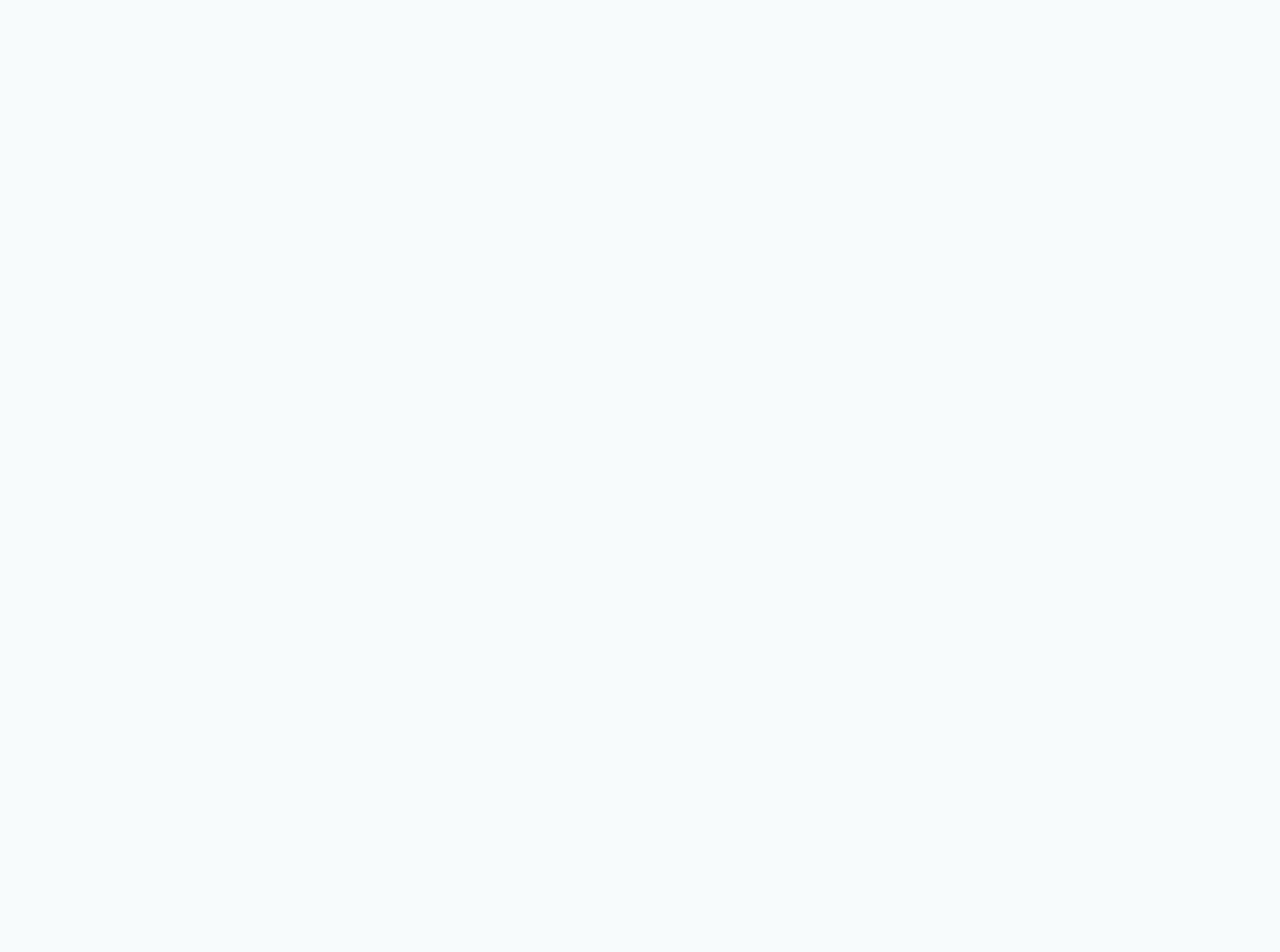
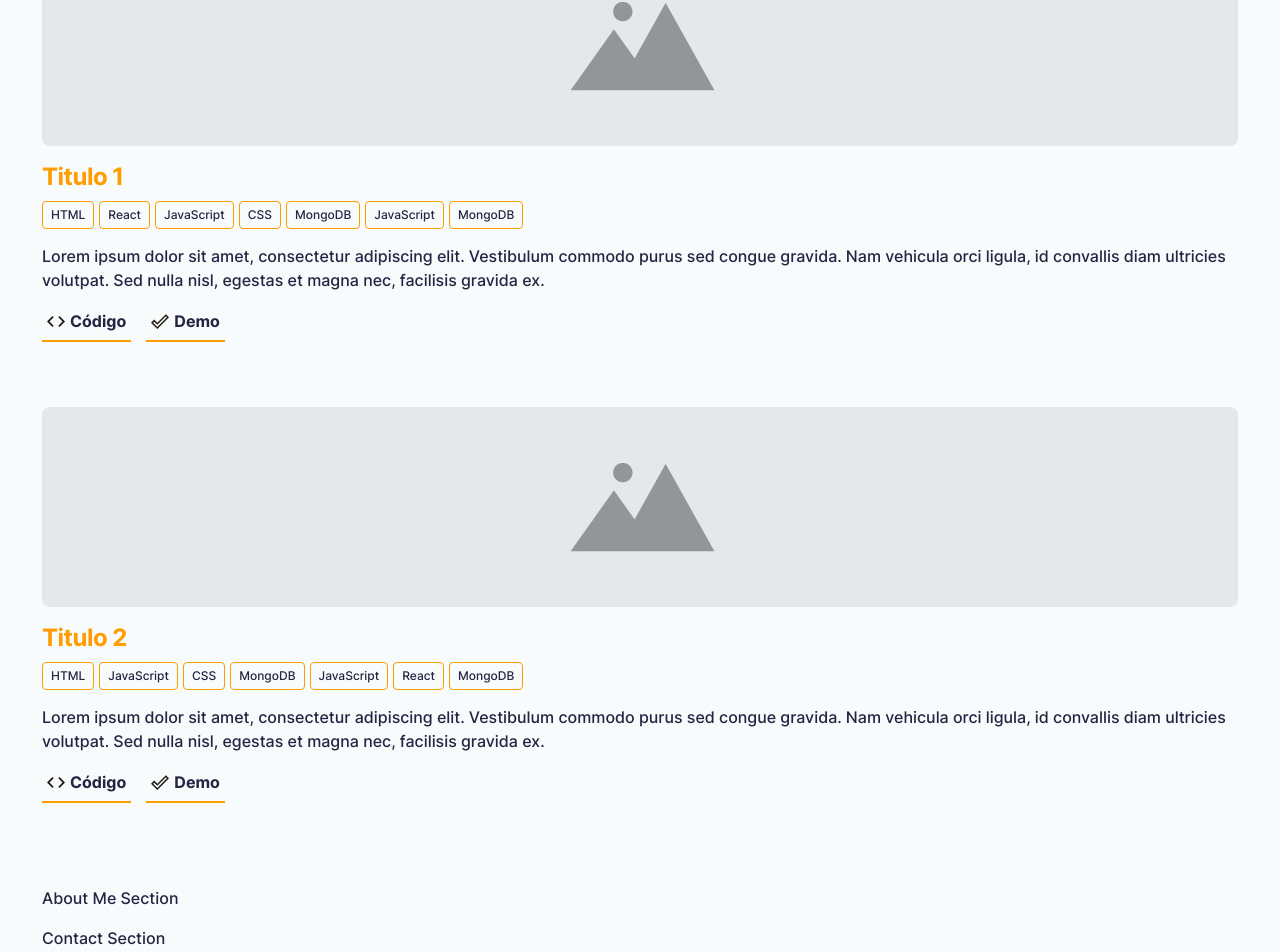
Before and after one commit to Snozin/portfolio, a React (Create React App) app: page / in a window 1280 px wide. Shown: the part 383-1335 px from the top of the page. Before the commit the page ends 800 px from the top, so only its background shows below. Built offline with nearby package versions, Linux system fonts and the light colour scheme.

Commit message:
Estructura inicial sección proyectos

```diff
--- a/package.json
+++ b/package.json
@@ -1,5 +1,6 @@
 {
-  "name": "portfolio-freddydesign",
+  "homepage": "https://snozin.github.io/pruebaPortfolio/",
+  "name": "new-design",
   "version": "0.1.0",
   "private": true,
   "dependencies": {
@@ -16,6 +17,8 @@
     "gh-pages": "^4.0.0"
   },
   "scripts": {
+    "predeploy": "npm run build",
+    "deploy": "gh-pages -d build",
     "start": "react-scripts start",
     "build": "react-scripts build",
     "test": "react-scripts test",
--- /dev/null
+++ b/src/components/icons/check.js
@@ -0,0 +1,18 @@
+export default function SvgComponent(props) {
+  return (
+    <svg
+      width={24}
+      height={20}
+      viewBox="0 0 24 20"
+      fill="none"
+      xmlns="http://www.w3.org/2000/svg"
+      {...props}
+    >
+      <path
+        d="M19.77 3.03l1.4 1.4L8.43 17.17l-5.6-5.6 1.4-1.4 4.2 4.2L19.77
+          3.03zm0-2.83L8.43 11.54l-4.2-4.2L0 11.57 8.43 20 24 4.43 19.77.2z"
+        fill="#211B12"
+      />
+    </svg>
+  )
+}
--- /dev/null
+++ b/src/components/icons/code.js
@@ -0,0 +1,18 @@
+export default function SvgComponent(props) {
+  return (
+    <svg
+      width={10}
+      height={10}
+      viewBox="0 0 20 12"
+      fill="none"
+      xmlns="http://www.w3.org/2000/svg"
+      {...props}
+    >
+      <path
+        d="M7.4 10.6L2.8 6l4.6-4.6L6 0 0 6l6 6 1.4-1.4zm5.2 0L17.2 6l-4.6-4.6L14
+          0l6 6-6 6-1.4-1.4z"
+        fill="#211B12"
+      />
+    </svg>
+  )
+}
--- a/src/components/icons/index.js
+++ b/src/components/icons/index.js
@@ -1,3 +1,5 @@
 export { default as LinkedIn } from './linkedIn'
 export { default as Github } from './github'
 export { default as Clip } from './clip'
+export { default as Code } from './code'
+export { default as Check } from './check'
--- a/src/components/main/hero/Hero.js
+++ b/src/components/main/hero/Hero.js
@@ -17,18 +17,18 @@ export default function Hero() {
       <Title>soy misael duarte</Title>
       <Intro>
         <Highlight>Desarrollador web fullstack</Highlight>. Soy un apasionado de
-        JavaScript y disfruto aprendiendo cosas nuevas constantemente.
+        JavaScript y disfruto aprendiendo cosas nuevas día tras día.
       </Intro>
       <Links>
         <Social>
           <LogoBox>
-            <a href="https://www.linkedin.com/in/misael-duarte/">
-              <LinkedIn width={25} height={25} />
+            <a href="https://github.com/Snozin">
+              <Github width={25} height={25} />
             </a>
           </LogoBox>
           <LogoBox>
-            <a href="https://github.com/Snozin">
-              <Github width={25} height={25} />
+            <a href="https://www.linkedin.com/in/misael-duarte/">
+              <LinkedIn width={25} height={25} />
             </a>
           </LogoBox>
         </Social>
--- a/src/components/main/hero/styledHero.js
+++ b/src/components/main/hero/styledHero.js
@@ -2,20 +2,19 @@ import styled from 'styled-components'
 import { Section, BoxUnderlined } from '../../../styles/globalStyles'
 
 export const HeroContainer = styled(Section)`
-  /* background-color: green; */
+  padding-bottom: 50px;
 `
 
 export const Title = styled.h1`
+  font-family: 'Inter-Bold';
   text-transform: capitalize;
   font-size: 3rem;
-  font-style: normal;
   line-height: 60px;
   letter-spacing: -0.03em;
 `
 
 export const Intro = styled.p`
   font-size: 1.5rem;
-  font-style: normal;
   line-height: 32px;
   letter-spacing: -0.02em;
 `
@@ -43,9 +42,7 @@ export const LogoBox = styled.div`
   }
 `
 
-export const Resume = styled(BoxUnderlined)`
-  width: 130px;
-`
+export const Resume = styled(BoxUnderlined)``
 
 export const ClipBox = styled.div`
   margin-right: 5px;
--- a/src/components/main/projects/Projects.js
+++ b/src/components/main/projects/Projects.js
@@ -1,9 +1,96 @@
-import { ProjectsContainer } from "./styledProjects";
+import {
+  ImgContainer,
+  Img,
+  ProjectCard,
+  ProjectsContainer,
+  Title,
+  ProjectTitle,
+  TagsContainer,
+  Description,
+  LinksContainer,
+  LinkItem,
+  IconBox,
+} from './styledProjects'
+import { Tag } from '../../../styles/globalStyles'
+import placeholder from '../../../assets/img/placeholder.jpg'
+import { Code, Check } from '../../icons'
 
 export default function Hero() {
   return (
     <ProjectsContainer>
-      Projects Section
+      <Title>Proyectos</Title>
+      <ProjectCard>
+        <ImgContainer>
+          <Img src={placeholder} />
+        </ImgContainer>
+        <ProjectTitle>Titulo 1</ProjectTitle>
+        <TagsContainer>
+          <Tag>HTML</Tag>
+          <Tag>React</Tag>
+          <Tag>JavaScript</Tag>
+          <Tag>CSS</Tag>
+          <Tag>MongoDB</Tag>
+          <Tag>JavaScript</Tag>
+          <Tag>MongoDB</Tag>
+        </TagsContainer>
+        <Description>
+          Lorem ipsum dolor sit amet, consectetur adipiscing elit. Vestibulum
+          commodo purus sed congue gravida. Nam vehicula orci ligula, id
+          convallis diam ultricies volutpat. Sed nulla nisl, egestas et magna
+          nec, facilisis gravida ex.
+        </Description>
+        <LinksContainer>
+          <LinkItem>
+            <IconBox>
+              <Code width={18} height={25} />
+            </IconBox>
+            Código
+          </LinkItem>
+          <LinkItem>
+            <IconBox>
+              <Check width={18} height={25} />
+            </IconBox>
+            Demo
+          </LinkItem>
+        </LinksContainer>
+      </ProjectCard>
+
+      <ProjectCard>
+        <ImgContainer>
+          <Img src={placeholder} />
+        </ImgContainer>
+        <ProjectTitle>Titulo 2</ProjectTitle>
+        <TagsContainer>
+          <Tag>HTML</Tag>
+          <Tag>JavaScript</Tag>
+          <Tag>CSS</Tag>
+          <Tag>MongoDB</Tag>
+          <Tag>JavaScript</Tag>
+          <Tag>React</Tag>
+          <Tag>MongoDB</Tag>
+        </TagsContainer>
+        <Description>
+          Lorem ipsum dolor sit amet, consectetur adipiscing elit. Vestibulum
+          commodo purus sed congue gravida. Nam vehicula orci ligula, id
+          convallis diam ultricies volutpat. Sed nulla nisl, egestas et magna
+          nec, facilisis gravida ex.
+        </Description>
+        <LinksContainer>
+          <LinkItem>
+            <IconBox>
+              <Code width={18} height={25} />
+            </IconBox>
+            Código
+          </LinkItem>
+          <LinkItem>
+            <IconBox>
+              <Check width={18} height={25} />
+            </IconBox>
+            Demo
+          </LinkItem>
+        </LinksContainer>
+      </ProjectCard>
+
     </ProjectsContainer>
   )
 }
--- a/src/components/main/projects/styledProjects.js
+++ b/src/components/main/projects/styledProjects.js
@@ -1,5 +1,73 @@
 import styled from 'styled-components'
-import { Section } from '../../../styles/globalStyles'
+import { BoxUnderlined, Section } from '../../../styles/globalStyles'
 
 export const ProjectsContainer = styled(Section)`
+  display: flex;
+  flex-direction: column;
+  justify-content: center;
+  align-items: center;
 `
+
+export const Title = styled.h2`
+  align-self: flex-start;
+  color: var(--primary-color);
+  font-family: 'Inter-Bold';
+  font-size: 2.6rem;
+  line-height: 60px;
+  letter-spacing: -0.02em;
+  padding-bottom: 20px;
+`
+
+export const ProjectCard = styled.article`
+  padding-bottom: 65px;
+`
+
+export const ImgContainer = styled.div`
+  width: 100%;
+  height: 200px;
+  overflow: hidden;
+  border-radius: 8px;
+`
+
+export const Img = styled.img`
+  width: inherit;
+  height: inherit;
+  object-fit: cover;
+`
+
+export const ProjectTitle = styled.h3`
+  color: var(--primary-color);
+  font-size: 24px;
+  font-family: 'Inter-Bold';
+  line-height: 32px;
+  letter-spacing: -0.02em;
+  padding: 15px 0 8px;
+`
+
+export const TagsContainer = styled.div`
+  display: flex;
+  align-items: center;
+  flex-wrap: wrap;
+`
+export const Description = styled.p`
+  padding: 10px 0;
+  font-size: 16px;
+  line-height: 24px;
+`
+
+export const LinksContainer = styled.div`
+  display: flex;
+  `
+
+export const LinkItem = styled(BoxUnderlined)`
+  &:first-of-type {
+    margin-right: 15px;
+  }
+`
+
+export const IconBox = styled.div`
+  text-align: center;
+  width: 18px;
+  height: 25px;
+  margin-right: 5px;
+`
--- a/src/styles/globalStyles.js
+++ b/src/styles/globalStyles.js
@@ -1,6 +1,7 @@
 import styled, { createGlobalStyle } from 'styled-components'
 
-import Inter from '../assets/fonts/Inter-Bold.ttf'
+import InterBold from '../assets/fonts/Inter-Bold.ttf'
+import Inter from '../assets/fonts/Inter-Medium.ttf'
 
 export const GlobalStyles = createGlobalStyle`
     * {
@@ -22,6 +23,15 @@ export const GlobalStyles = createGlobalStyle`
     font-family: 'Inter';
     color: var(--text-color);
     background-color: var(--bg-color);
+
+    ::-webkit-scrollbar {
+      background-color: transparent;
+      width: 8px;
+    }
+
+    ::-webkit-scrollbar-thumb {
+      background-color: var(--shadow-color);
+    }
   }
 
   a {
@@ -35,13 +45,18 @@ export const GlobalStyles = createGlobalStyle`
     list-style: none;
   }
 
-  h1, h2, p {
+  h1, h2, h3, p {
     margin: 0;
   }
 
   @font-face {
     font-family: 'Inter';
     src: url(${Inter});
+  }
+
+  @font-face {
+    font-family: 'Inter-Bold';
+    src: url(${InterBold});
   }
 `
 
@@ -50,10 +65,26 @@ export const Section = styled.section`
 `
 
 export const BoxUnderlined = styled.div`
-  width: 50px;
+  width: fit-content;
   height: 40px;
+  padding: 0 5px;
   display: flex;
   align-items: center;
   justify-content: center;
+  font-family: 'Inter-Bold';
   border-bottom: 2px solid var(--primary-color);
 `
+
+export const Tag = styled.div`
+  padding: 4px 8px;
+  margin-right: 5px;
+  margin-bottom: 5px;
+  color: var(--text-color);
+  font-size: 12px;
+  line-height: 18px;
+  border: 1px solid var(--primary-color);
+  border-radius: 4px;
+  &:last-of-type {
+    margin-right: 0;
+  }
+`
```
Also changed, not shown: src/assets/fonts/Inter-Medium.ttf (added), src/assets/img/placeholder.jpg (added).
